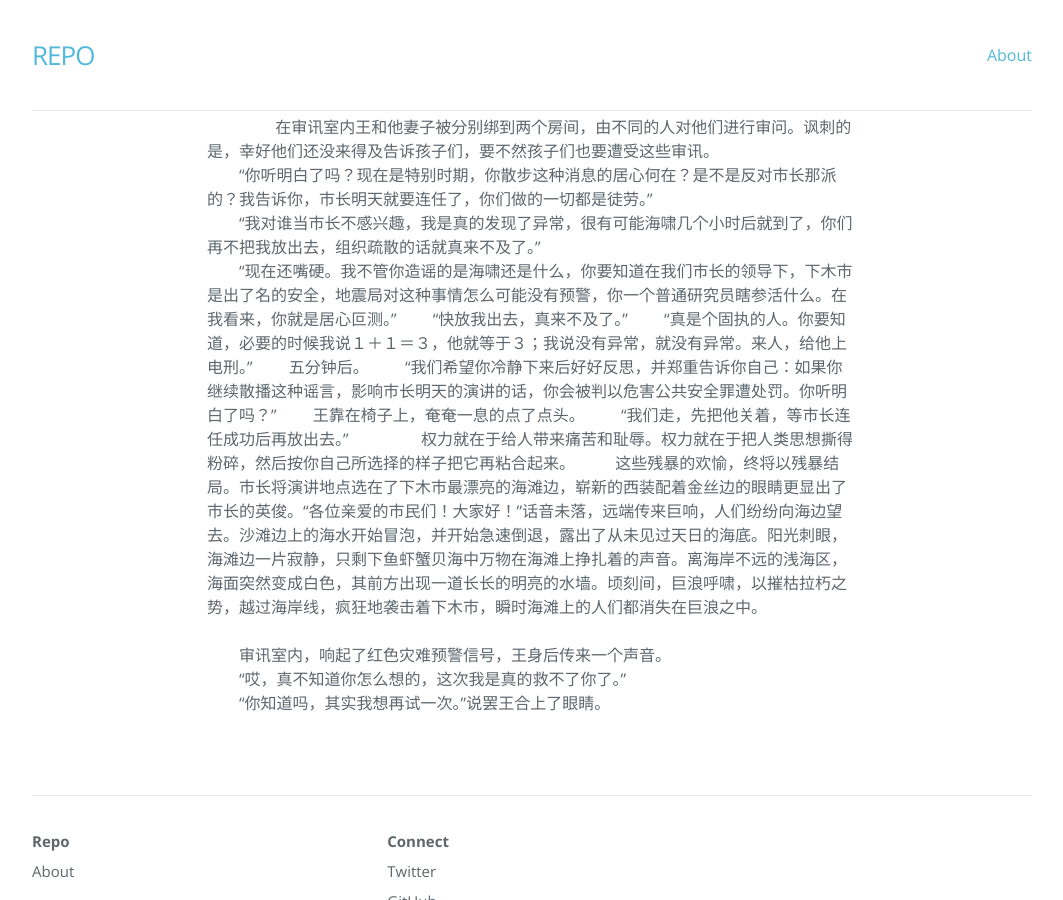
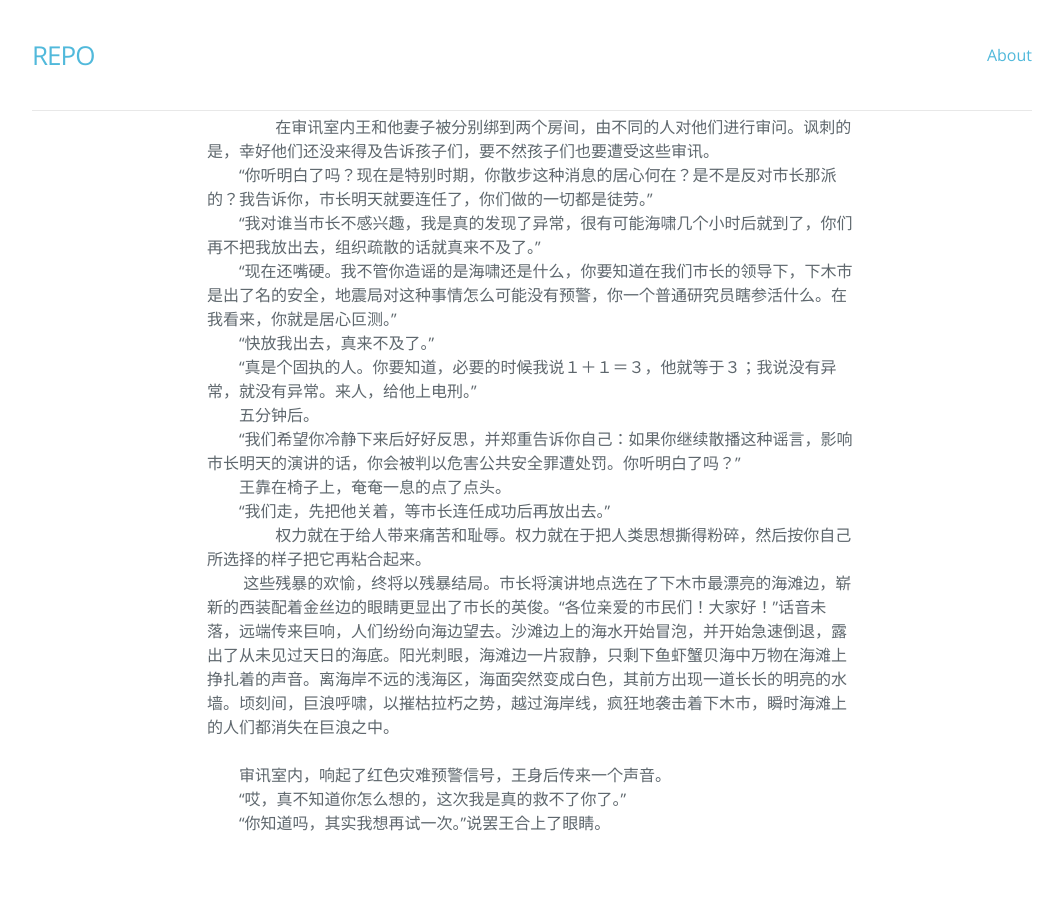
Before and after one commit to RRRussell/blog, a Jekyll site: the page built from _posts/2020-02-08-MADMAN.md, in a window 1280 px wide and 900 px high, scrolled down 1607 px. Shown: the whole window, without its empty margins (108-1171 px from the left). Built offline with Jekyll 4.4.1, drawn with Linux system fonts in a browser that asks for light colours; nearby versions of some CDN libraries.

Commit message:
Update 2084

```diff
--- a/_posts/2020-02-08-MADMAN.md
+++ b/_posts/2020-02-08-MADMAN.md
@@ -26,15 +26,15 @@ categories: essay
 　　在审讯室内王和他妻子被分别绑到两个房间，由不同的人对他们进行审问。讽刺的是，幸好他们还没来得及告诉孩子们，要不然孩子们也要遭受这些审讯。<br>
 　　“你听明白了吗？现在是特别时期，你散步这种消息的居心何在？是不是反对市长那派的？我告诉你，市长明天就要连任了，你们做的一切都是徒劳。”<br>
 　　“我对谁当市长不感兴趣，我是真的发现了异常，很有可能海啸几个小时后就到了，你们再不把我放出去，组织疏散的话就真来不及了。”<br>
-　　“现在还嘴硬。我不管你造谣的是海啸还是什么，你要知道在我们市长的领导下，下木市是出了名的安全，地震局对这种事情怎么可能没有预警，你一个普通研究员瞎参活什么。在我看来，你就是居心叵测。”
-　　“快放我出去，真来不及了。”
-　　“真是个固执的人。你要知道，必要的时候我说１＋１＝３，他就等于３；我说没有异常，就没有异常。来人，给他上电刑。”
-　　五分钟后。
-　　“我们希望你冷静下来后好好反思，并郑重告诉你自己：如果你继续散播这种谣言，影响市长明天的演讲的话，你会被判以危害公共安全罪遭处罚。你听明白了吗？”
-　　王靠在椅子上，奄奄一息的点了点头。
-　　“我们走，先把他关着，等市长连任成功后再放出去。”
+　　“现在还嘴硬。我不管你造谣的是海啸还是什么，你要知道在我们市长的领导下，下木市是出了名的安全，地震局对这种事情怎么可能没有预警，你一个普通研究员瞎参活什么。在我看来，你就是居心叵测。”<br>
+　　“快放我出去，真来不及了。”<br>
+　　“真是个固执的人。你要知道，必要的时候我说１＋１＝３，他就等于３；我说没有异常，就没有异常。来人，给他上电刑。”<br>
+　　五分钟后。<br>
+　　“我们希望你冷静下来后好好反思，并郑重告诉你自己：如果你继续散播这种谣言，影响市长明天的演讲的话，你会被判以危害公共安全罪遭处罚。你听明白了吗？”<br>
+　　王靠在椅子上，奄奄一息的点了点头。<br>
+　　“我们走，先把他关着，等市长连任成功后再放出去。”<br>
 
-　　权力就在于给人带来痛苦和耻辱。权力就在于把人类思想撕得粉碎，然后按你自己所选择的样子把它再粘合起来。
+　　权力就在于给人带来痛苦和耻辱。权力就在于把人类思想撕得粉碎，然后按你自己所选择的样子把它再粘合起来。<br>
 
     这些残暴的欢愉，终将以残暴结局。市长将演讲地点选在了下木市最漂亮的海滩边，崭新的西装配着金丝边的眼睛更显出了市长的英俊。“各位亲爱的市民们！大家好！”话音未落，远端传来巨响，人们纷纷向海边望去。沙滩边上的海水开始冒泡，并开始急速倒退，露出了从未见过天日的海底。阳光刺眼，海滩边一片寂静，只剩下鱼虾蟹贝海中万物在海滩上挣扎着的声音。离海岸不远的浅海区，海面突然变成白色，其前方出现一道长长的明亮的水墙。顷刻间，巨浪呼啸，以摧枯拉朽之势，越过海岸线，疯狂地袭击着下木市，瞬时海滩上的人们都消失在巨浪之中。<br>
 
```
